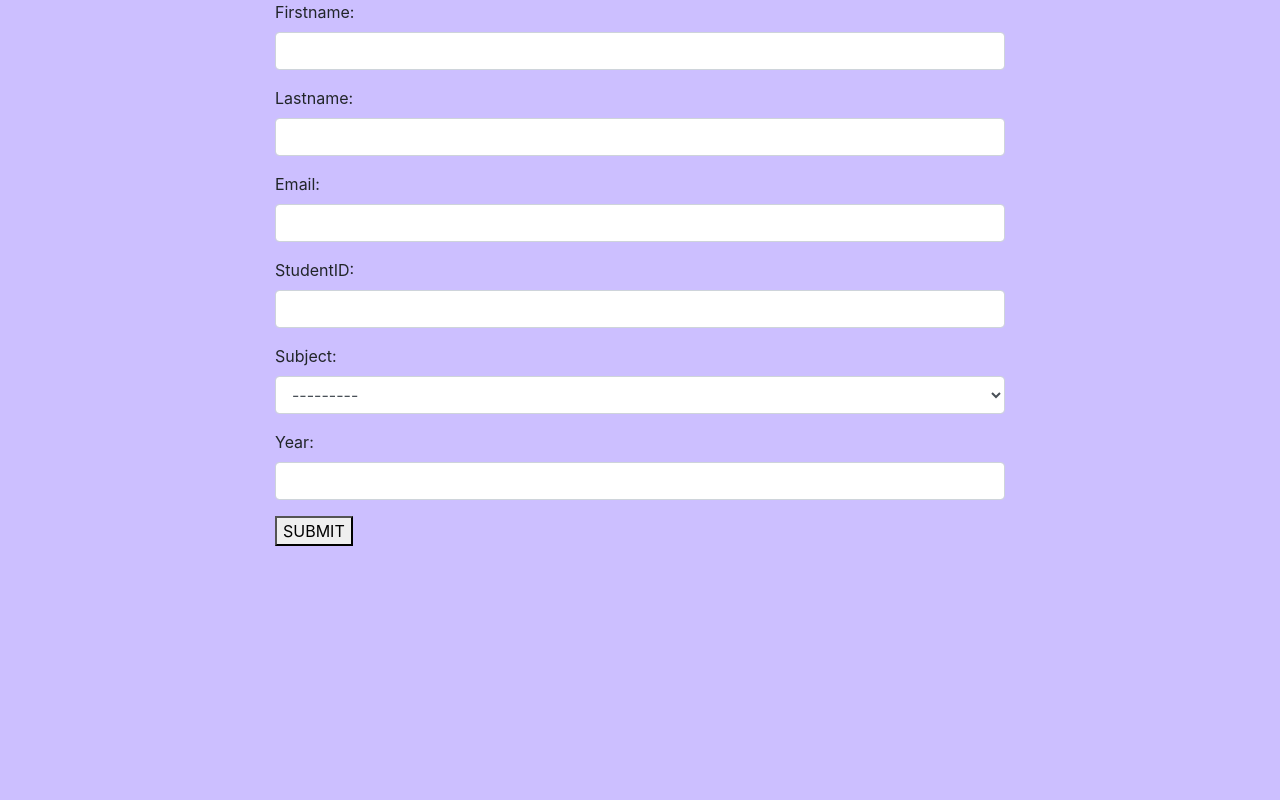
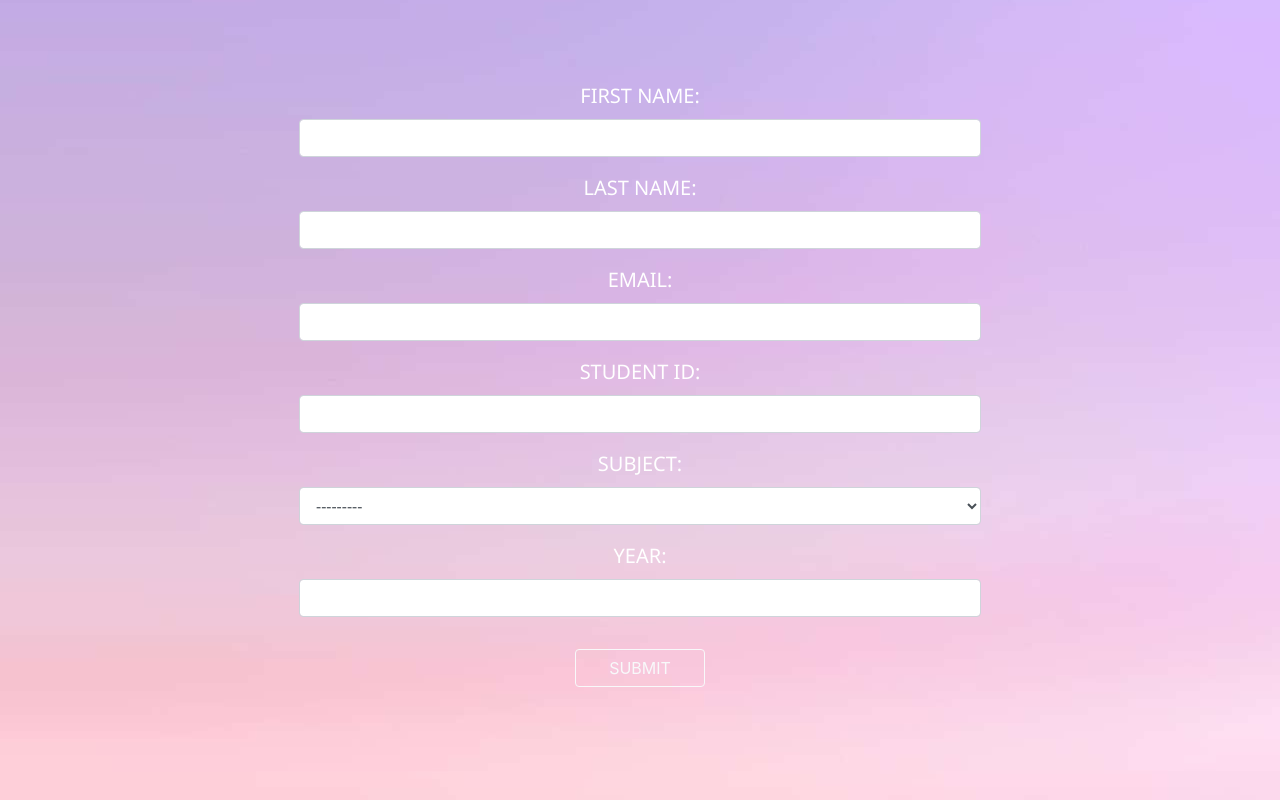
Before and after one commit to ivonnmolnar/societysignup, a Django app: page / in a window 1280 px wide. Run offline with Django 3.2, Linux system fonts and the light colour scheme; some libraries are stand-ins or nearby versions.

Commit message:
made it pretty c:

```diff
--- a/membershipform/models.py
+++ b/membershipform/models.py
@@ -8,10 +8,10 @@ class Courses(models.Model):
         return str(self.coursename)
 
 class Members(models.Model):
-    firstname = models.CharField(max_length=50)
-    lastname = models.CharField(max_length=50)
+    firstname = models.CharField(verbose_name='first name', max_length=50)
+    lastname = models.CharField(verbose_name='last name',max_length=50)
     email = models.EmailField(unique=True)
-    studentID = models.CharField(max_length=8)
+    studentID = models.CharField(verbose_name='student id', max_length=8)
     subject = models.ForeignKey('Courses', on_delete=models.CASCADE)
     year = models.CharField(max_length=1)
 
--- a/membershipform/views.py
+++ b/membershipform/views.py
@@ -12,10 +12,10 @@ def index(request):
             membership_form.save()
             write_gogle(request.POST['firstname'], request.POST['lastname'], request.POST['email'])
             print(Members.objects.all())
-            context_dict['message'] = "Everything went okie dokie"
+            context_dict['message'] = "Everything went okie dokie."
 
         else:
-            context_dict['message'] = "Yikes, sth went wrong"
+            context_dict['message'] = "Yikes, something went wrong."
 
         return render(request, 'membershipform/index.html', context=context_dict)
 
--- a/templates/membershipform/index.html
+++ b/templates/membershipform/index.html
@@ -5,28 +5,35 @@
 
 <head>
   <link rel="stylesheet" href={% static "css/bootstrap.css" %} />
+  <link href="https://fonts.googleapis.com/css2?family=Noto+Sans&display=swap" rel="stylesheet">
+  <style>
+    p    {color: white; font-family: 'Noto Sans', sans-serif; font-size: 20px; text-transform: uppercase;}
+    .btn-outline-light:hover {color: pink;}
+</style>
   <title>GUSWITCH Membership form</title>
 </head>
 
 {% block body_block%}
 
-<body style="background-color: #ccbfff;">
-  <div class="container">
+<body>
+  <div class="jumbotron-fluid d-flex align-items-center vh-100" style="background-image: url({% static "bg.jpg" %});">
+    <div class="container align-self-center">
     <div class="row justify-content-center">
       <div class="col-8">
       {% if membershipform %}
-        <div class="form-group">
+        <div class="form-group p-md-4 text-center">
           <form method="POST">
             {% csrf_token %}
             {{ membershipform.as_p}}
-            <button type="submit">SUBMIT</button>
+            <div class="p-md-3"><button class="btn btn-outline-light" style="width: 20%;" type="submit">SUBMIT</button></div>
         </div>
       {% else %}
       <p>{{message}}</p>
       <a href="{% url 'index' %}">
-   <button>Back to the form</button>
+   <button class="btn btn-outline-light">Back to the form</button>
 </a>
       {% endif %}
+      </div>
       </div>
     </div>
   </div>
```
Also changed, not shown: static/bg.jpg (added).
